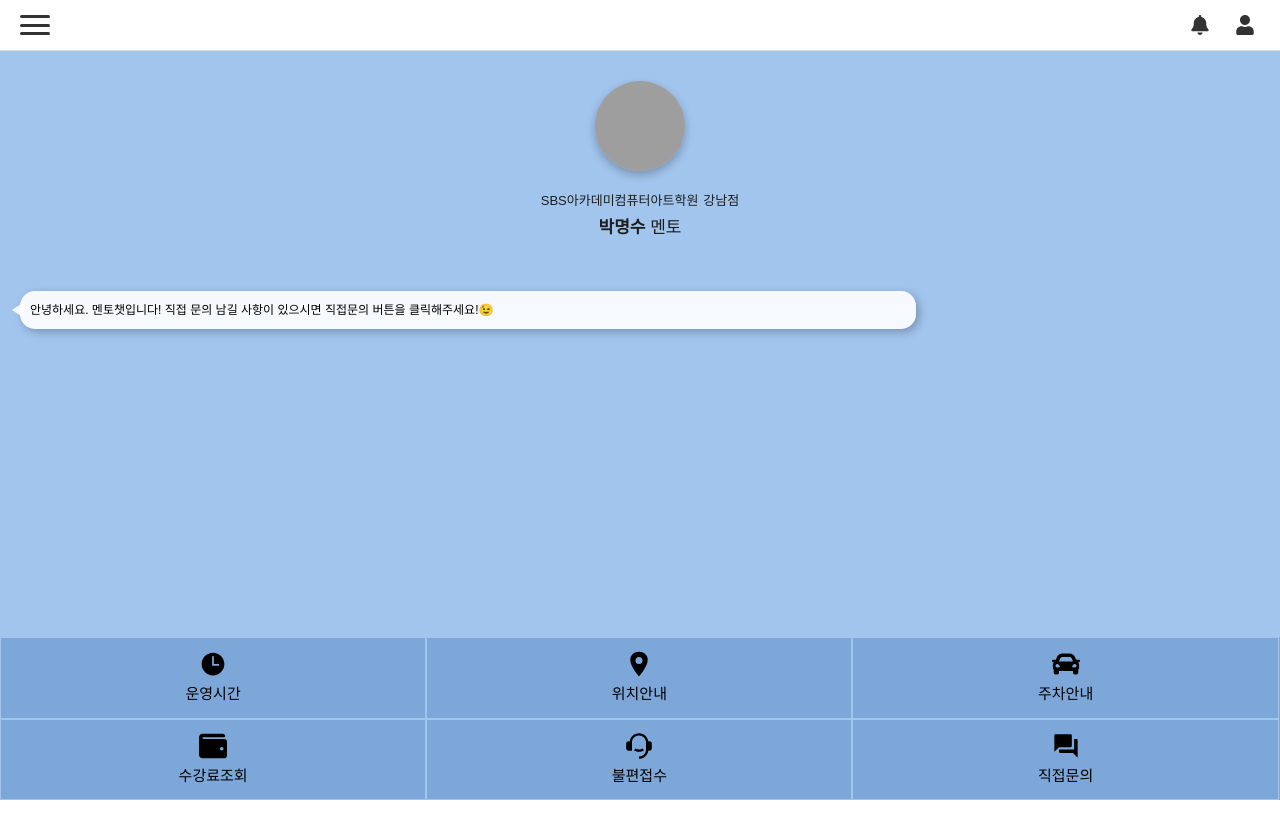
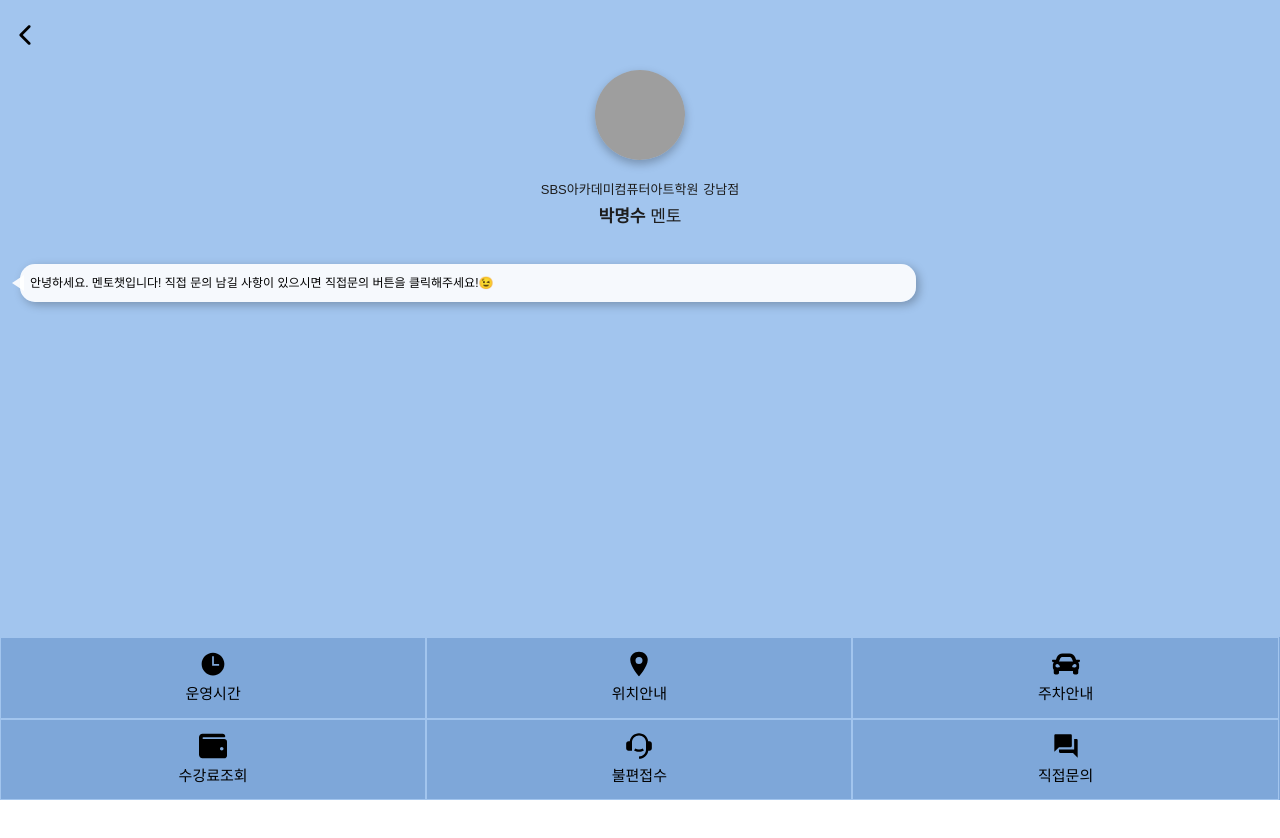
Before and after one commit to kjw-303/new-smart, a React (Create React App) app: page /mentor in a window 1280 px wide. Shown: the top 838 px of the page. After the commit the page ends 800 px from the top, so only its background shows below. Built offline with nearby package versions, Linux system fonts and the light colour scheme; grey boxes are pictures that could not be loaded.

Commit message:
# 멘토쳇 수정

```diff
--- a/src/css/MentorChat.css
+++ b/src/css/MentorChat.css
@@ -7,10 +7,11 @@
 .mentorChatWrap {
   position: relative;
   height: 100%;
-  padding: 3rem 1rem 0;
+  padding: 2rem 1rem 0;
 }
 
 .profileWrap {
+  margin-top: 2rem;
   color: #1d1d1d;
   font-size: 1.3rem;
 }
@@ -53,8 +54,8 @@
   position: Absolute;
   left: 0;
   width: 100%;
-  height: 42%;
-  top: 30%;
+  height: 45%;
+  top: 33%;
   display: flex;
   flex-direction: column;
 }
--- a/src/pages/MentorChat.js
+++ b/src/pages/MentorChat.js
@@ -1,8 +1,9 @@
 import React, { useState } from "react";
-import Header from "../components/Header";
+import { useNavigate } from "react-router-dom";
 import MentorProfile from "../components/mentor/MentorProfile";
 import MentorChatCate from "../components/mentor/MentorChatCate";
 import MentorChatArea from "../components/mentor/MentorChatArea";
+import { IoIosArrowBack } from "react-icons/io";
 import "../css/MentorChat.css";
 import mentorImg from "../assets/mentor-img.png";
 
@@ -20,11 +21,11 @@ function MentorChat() {
   };
 
   const [selectedCate, setSelectedCate] = useState(null);
-
+  const navigate = useNavigate();
   return (
     <div className="mentorWrap">
-      <Header />
       <div className="mentorChatWrap">
+        <IoIosArrowBack size={30} onClick={() => navigate(-1)} />
         <MentorProfile
           profileImg={mentorImg}
           name={"박명수"}
```
